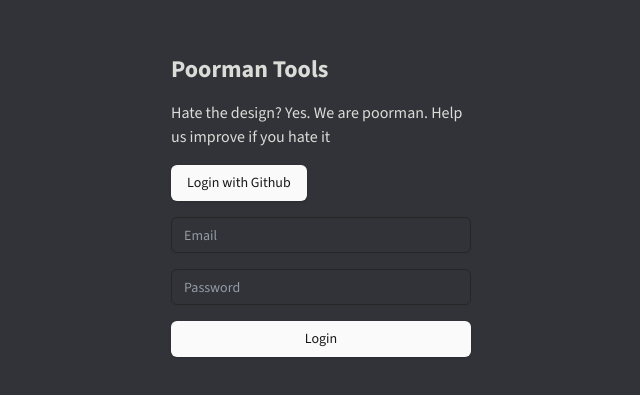
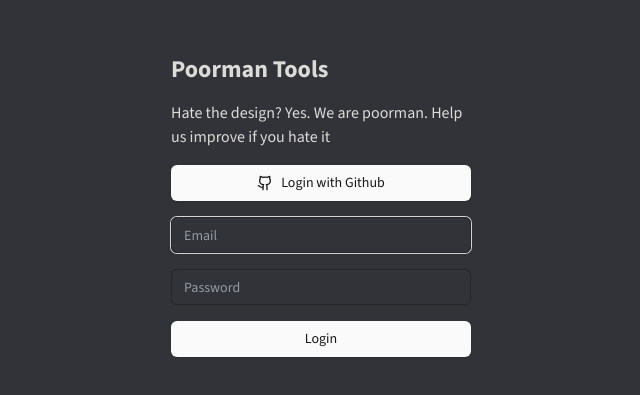
Before and after one commit to poorman-tools/poorman-tools-dashboard, a Next.js app: page /login in a window 1280 px wide. Shown: the part 195-590 px from the top of the page, without its empty margins (319-959 px from the left). Built offline with nearby package versions, Linux system fonts and the light colour scheme; no server answers.

Commit message:
feat: wrapping form in login page for better UX

```diff
--- a/src/app/login/page.tsx
+++ b/src/app/login/page.tsx
@@ -1,28 +1,31 @@
 "use client";
-import { Button } from "@/components/ui/button";
+import { Button, buttonVariants } from "@/components/ui/button";
 import { Input } from "@/components/ui/input";
 import { useApiLogin } from "@/lib/api/auth";
-import { LucideLoader } from "lucide-react";
+import { Github, LucideLoader } from "lucide-react";
 import Link from "next/link";
-import { useRouter } from "next/navigation";
-import { useCallback, useState } from "react";
+import { FormEvent, useCallback, useState } from "react";
 
 export default function LoginPage() {
   const { trigger, error, isMutating } = useApiLogin();
   const [email, setEmail] = useState("");
   const [password, setPassword] = useState("");
-  const router = useRouter();
 
-  const onLoginClicked = useCallback(() => {
+  const onLoginSubmit = useCallback(
+    (e: FormEvent<HTMLFormElement>) => {
+      e.preventDefault();
       trigger({ email, password, type: "email" }).then((data) => {
         if (data?.token) {
           localStorage.setItem("token", data.token);
-        router.push("/");
+          window.location.replace("/");
         }
       });
-  }, [email, password, trigger, router]);
+    },
+    [email, password, trigger]
+  );
 
   return (
+    <form onSubmit={onLoginSubmit}>
       <div className="flex w-screen h-screen items-center justify-center">
         <div className="flex flex-col gap-4 max-w-[300px]">
           <h1 className="text-2xl font-bold">Poorman Tools</h1>
@@ -30,15 +33,16 @@
             Hate the design? Yes. We are poorman. Help us improve if you hate it
           </p>
 
-        {error && <p className="text-red-500">{error.message}</p>}
-
           <Link
+            className={buttonVariants()}
             href={`https://github.com/login/oauth/authorize?client_id=${process.env.NEXT_PUBLIC_GITHUB_CLIENT_ID}&redirect_uri=${process.env.NEXT_PUBLIC_GITHUB_REDIRECT_URI}&scope=user`}
           >
-          <Button>Login with Github</Button>
+            <Github className="w-4 h-4" /> Login with Github
           </Link>
 
           <Input
+            autoFocus
+            required
             placeholder="Email"
             disabled={isMutating}
             value={email}
@@ -46,6 +50,7 @@
           />
 
           <Input
+            required
             placeholder="Password"
             disabled={isMutating}
             type="password"
@@ -53,11 +58,15 @@
             onChange={(e) => setPassword(e.currentTarget.value)}
           />
 
-        <Button onClick={onLoginClicked} disabled={isMutating}>
-          {isMutating && <LucideLoader className="w-4 h-4 mr-1 animate-spin" />}
+          <Button disabled={isMutating}>
+            {isMutating && (
+              <LucideLoader className="w-4 h-4 mr-1 animate-spin" />
+            )}
             Login
           </Button>
+          {error && <p className="text-red-500">{error.message}</p>}
         </div>
       </div>
+    </form>
   );
 }
```
Lines whose indentation alone changed are shown as unchanged.
